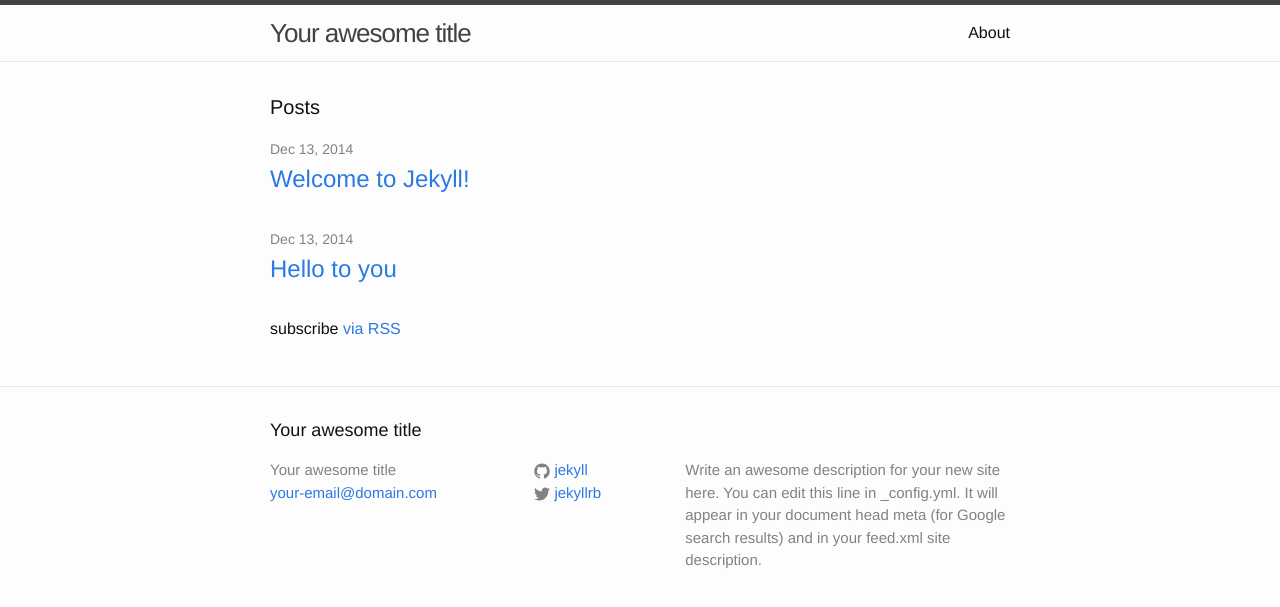
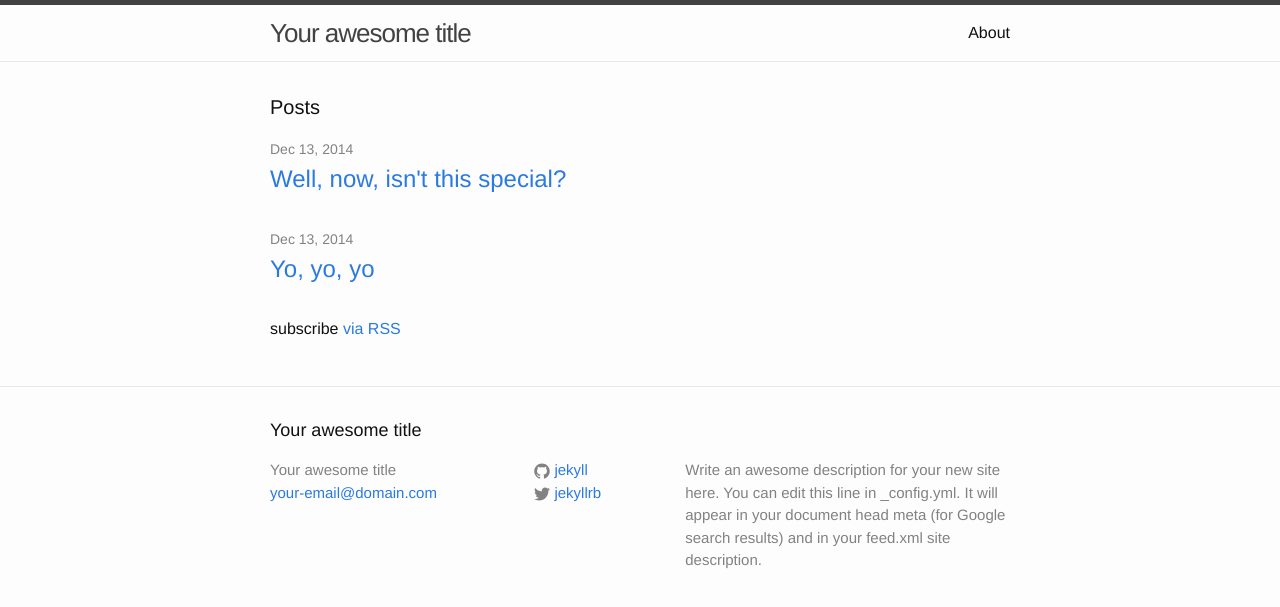
Before and after one commit to gcstaublin/jekyll-test, a Jekyll site: the page built from index.html, in a window 1280 px wide. Shown: the top 607 px of the page. Built offline with Jekyll 4.4.1, drawn with Linux system fonts in a browser that asks for light colours.

Commit message:
Creating tease heads

```diff
--- a/_posts/2014-12-13-hello-to-you.markdown
+++ b/_posts/2014-12-13-hello-to-you.markdown
@@ -1,5 +1,6 @@
 ---
 layout: post
+tease: "Yo, yo, yo"
 title:  "Hello to you"
 date:   2014-12-13 19:37:32
 categories: test post
--- a/_posts/2014-12-13-welcome-to-jekyll.markdown
+++ b/_posts/2014-12-13-welcome-to-jekyll.markdown
@@ -1,5 +1,6 @@
 ---
 layout: post
+tease: "Well, now, isn't this special?"
 title:  "Welcome to Jekyll!"
 date:   2014-12-13 19:37:32
 categories: jekyll update
--- a/index.html
+++ b/index.html
@@ -12,7 +12,7 @@ layout: default
         <span class="post-meta">{{ post.date | date: "%b %-d, %Y" }}</span>
 
         <h2>
-          <a class="post-link" href="{{ post.url | prepend: site.baseurl }}">{{ post.title }}</a>
+          <a class="post-link" href="{{ post.url | prepend: site.baseurl }}">{{ post.tease }}</a>
         </h2>
       </li>
     {% endfor %}
```
